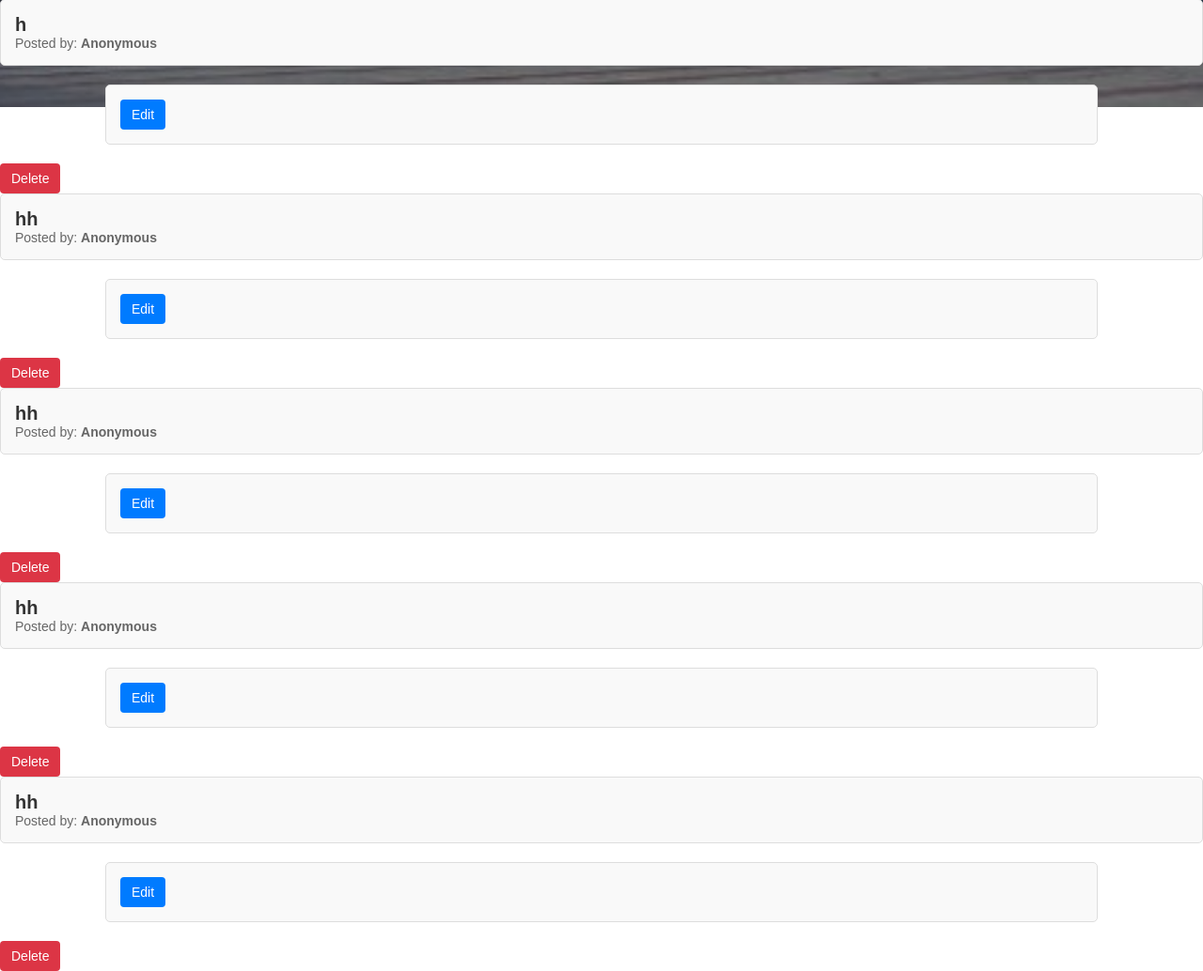
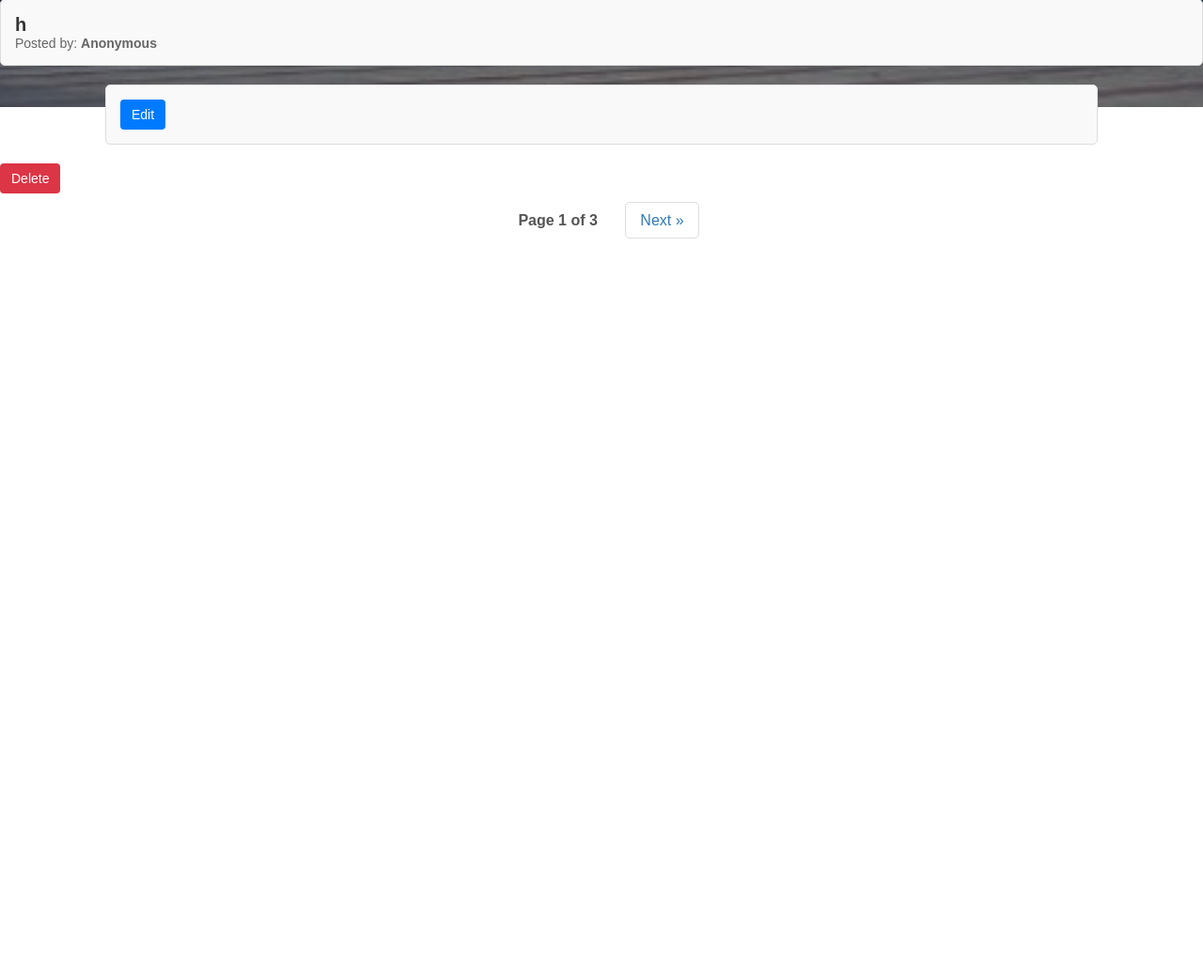
Before and after one commit to Ruben-Raj/GitExercise-TC3L-06, a Flask app: page / in a window 1280 px wide. Shown: the part 686-1720 px from the top of the page at 94% size. After the commit the page ends 940 px from the top, so only its background shows below. Run offline with Flask 3, Linux system fonts and the light colour scheme.

Commit message:
q_pagination

```diff
--- a/app.py
+++ b/app.py
@@ -11,7 +11,6 @@ app.config['SQLALCHEMY_DATABASE_URI'] = f'sqlite:///{db_path}'
 app.config['SQLALCHEMY_TRACK_MODIFICATIONS'] = False
 
 db = SQLAlchemy(app)
-
 
 class Question(db.Model):
     id = db.Column(db.Integer, primary_key=True)
@@ -27,10 +26,13 @@ class Answer(db.Model):
 with app.app_context():
     db.create_all()
 
-@app.route('/')
-def index():
-    questions = Question.query.all()
+@app.route('/', defaults={'page': 1})
+@app.route('/page/<int:page>')
+def index(page):
+    per_page = 2
+    questions = Question.query.paginate(page=page, per_page=per_page)
     return render_template('qna_question.html', questions=questions)
+
 
 @app.route('/submit-question', methods=['POST'])
 def submit_question():
@@ -94,12 +96,9 @@ def edit_question(question_id):
 @app.route('/edit-answer/<int:answer_id>', methods=['POST'])
 def edit_answer(answer_id):
     answer = Answer.query.get_or_404(answer_id)
-    answer.content = request.form['answer']  # Update the answer content
-    db.session.commit()  # Commit the changes to the database
+    answer.content = request.form['answer']
+    db.session.commit()
     return redirect(url_for('view_question', question_id=answer.question_id))
-
-
-
 
 if __name__ == '__main__':
     app.run(debug=True)
--- a/static/qna_styles.css
+++ b/static/qna_styles.css
@@ -189,7 +189,7 @@
     background-color: #0056b3;
 }
 .edit-btn {
-    background-color: #007bff; /* Same as the button color */
+    background-color: #007bff;
     color: white;
     border: none;
     padding: 8px 12px;
@@ -201,7 +201,7 @@
 }
 
 .edit-btn:hover {
-    background-color: #0056b3; /* Darker shade on hover */
+    background-color: #0056b3;
 }
 
 .edit-form {
@@ -210,12 +210,12 @@
     margin: 20px auto;
     border-radius: 5px;
     background-color: #f9f9f9;
-    width: 80%; /* Adjust width as needed */
+    width: 80%;
 }
 
 .edit-form textarea {
     width: 100%;
-    height: 150px; /* Increased height for editing */
+    height: 150px;
     margin-bottom: 10px;
     padding: 10px;
     border: 1px solid #ccc;
@@ -226,7 +226,7 @@
 .edit-form .button {
     padding: 10px 20px;
     color: #fff;
-    background-color: #007bff; /* Consistent with other buttons */
+    background-color: #007bff;
     border: none;
     border-radius: 5px;
     cursor: pointer;
@@ -234,5 +234,30 @@
 }
 
 .edit-form .button:hover {
-    background-color: #0056b3; /* Darker shade on hover */
+    background-color: #0056b3;
 }
+.pagination {
+    text-align: center;
+    margin: 20px 0;
+}
+
+.pagination a {
+    padding: 10px 15px;
+    margin: 5px;
+    border: 1px solid #ddd;
+    color: #337ab7;
+    text-decoration: none;
+    border-radius: 5px;
+    transition: background-color 0.3s;
+}
+
+.pagination a:hover {
+    background-color: #f2f2f2;
+}
+
+.pagination span {
+    padding: 10px 15px;
+    margin: 5px;
+    color: #555;
+    font-weight: bold;
+}
--- a/templates/qna_question.html
+++ b/templates/qna_question.html
@@ -33,19 +33,30 @@
         <div class="question">
             <h3><a href="{{ url_for('view_question', question_id=question.id) }}">{{ question.content }}</a></h3>
             <p>Posted by: <strong>Anonymous</strong></p>
-
         </div>
 
         <form action="{{ url_for('edit_question', question_id=question.id) }}" method="GET" class="edit-form">
             <button type="submit" class="edit-btn">Edit</button>
         </form>
 
-
         <form action="{{ url_for('delete_question', question_id=question.id) }}" method="POST" class="delete-form">
             <button type="submit" class="delete-btn">Delete</button>
         </form>
         {% endfor %}
 
+        <div class="pagination">
+            {% if questions.has_prev %}
+                <a href="{{ url_for('index', page=questions.prev_num) }}">&laquo; Previous</a>
+            {% endif %}
+
+            <span>Page {{ questions.page }} of {{ questions.pages }}</span>
+
+            {% if questions.has_next %}
+                <a href="{{ url_for('index', page=questions.next_num) }}">Next &raquo;</a>
+            {% endif %}
+        </div>
+
+
     </div>
 </body>
 </html>
```
Also changed, not shown: instance/database.db.
